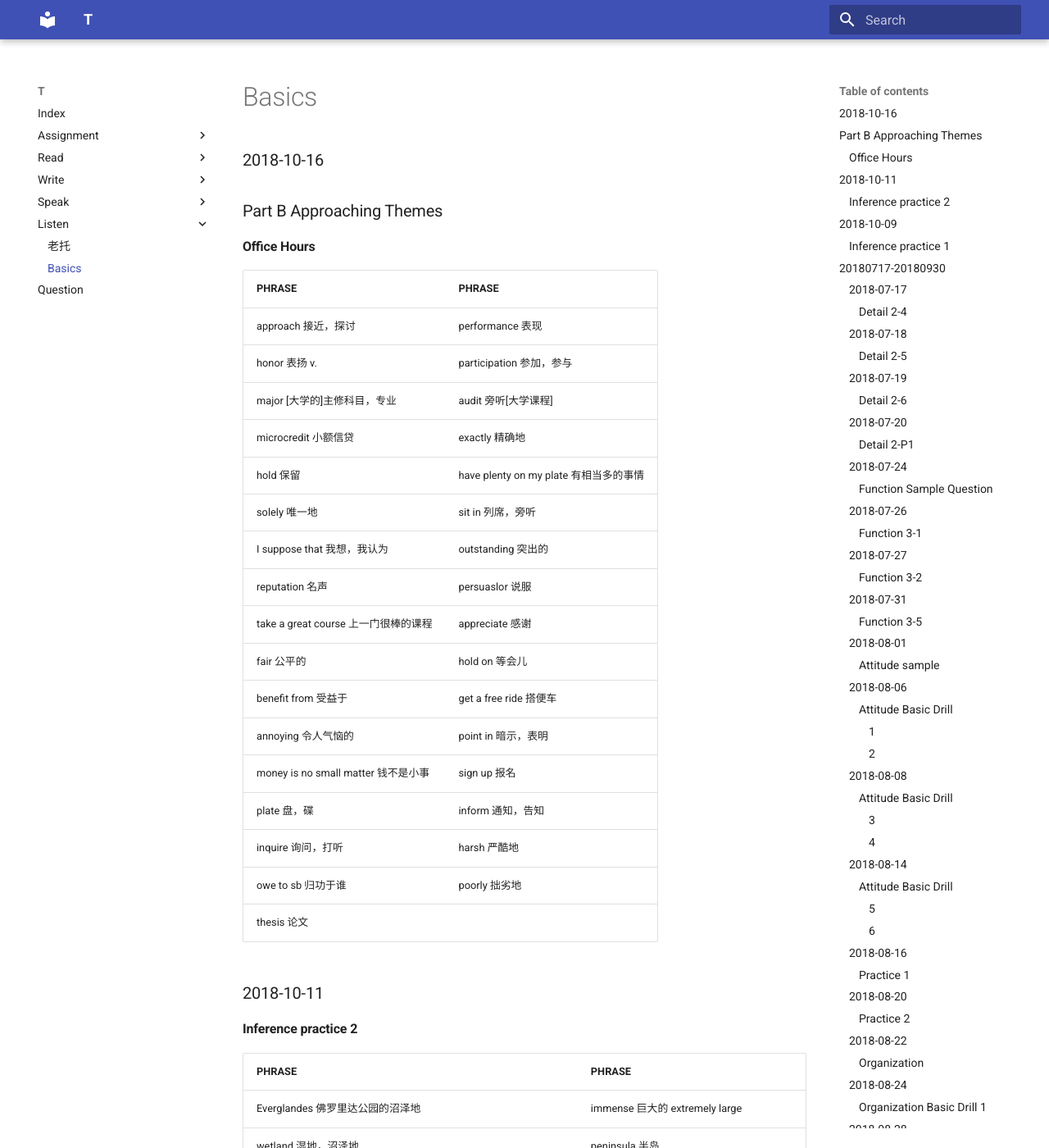
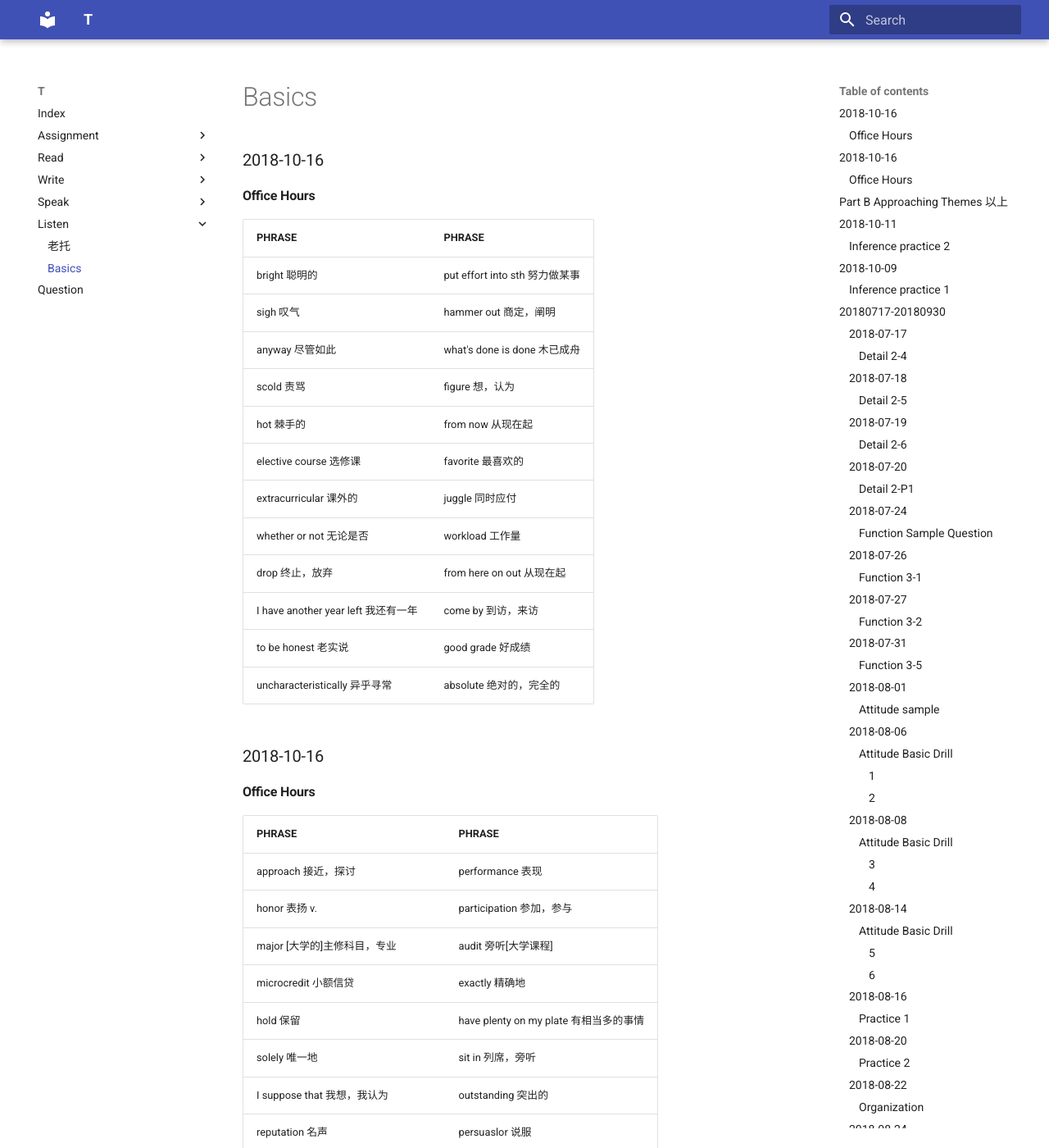
Before and after one commit to katyushaQ/t, an MkDocs documentation site: the page built from docs/listen/basics.md, in a window 1280 px wide and 1400 px high. Shown: the whole window at 82% size. Built offline with MkDocs 1.6.1 and Material for MkDocs 9.7.7, drawn with Linux system fonts in a browser that asks for light colours; old or Windows-style settings are respelled for this version of MkDocs; some of the changed text lies outside the part shown.

Commit message:
2018-1015-1021.md 20181018, basics.md 20181018, rhetoricpurpose.md 修正词义, sentence.md 修正词义

```diff
--- a/docs/listen/basics.md
+++ b/docs/listen/basics.md
@@ -1,6 +1,23 @@
 ### 2018-10-16
 
-### Part B Approaching Themes
+#### Office Hours
+
+PHRASE |  PHRASE
+------------ | -------------
+bright 聪明的 | put effort into sth 努力做某事
+sigh 叹气 | hammer out 商定，阐明
+anyway 尽管如此 | what's done is done 木已成舟
+scold 责骂 | figure 想，认为
+hot 棘手的 | from now 从现在起
+elective course 选修课 | favorite 最喜欢的
+extracurricular 课外的 | juggle 同时应付
+whether or not 无论是否 | workload 工作量
+drop 终止，放弃 | from here on out 从现在起
+I have another year left 我还有一年 | come by 到访，来访
+to be honest 老实说 | good grade 好成绩
+uncharacteristically 异乎寻常 | absolute 绝对的，完全的
+
+### 2018-10-16
 
 #### Office Hours
 
@@ -23,6 +40,8 @@ plate 盘，碟 | inform 通知，告知
 inquire 询问，打听 | harsh 严酷地
 owe to sb 归功于谁 | poorly 拙劣地
 thesis 论文
+
+### Part B Approaching Themes 以上
 
 ### 2018-10-11
 
```
Also changed, not shown: docs/assignment/2018-1015-1021.md (+11 -5 lines), docs/read/rhetoricpurpose.md (+3 -4 lines), docs/write/sentence.md (+3 -3 lines).
